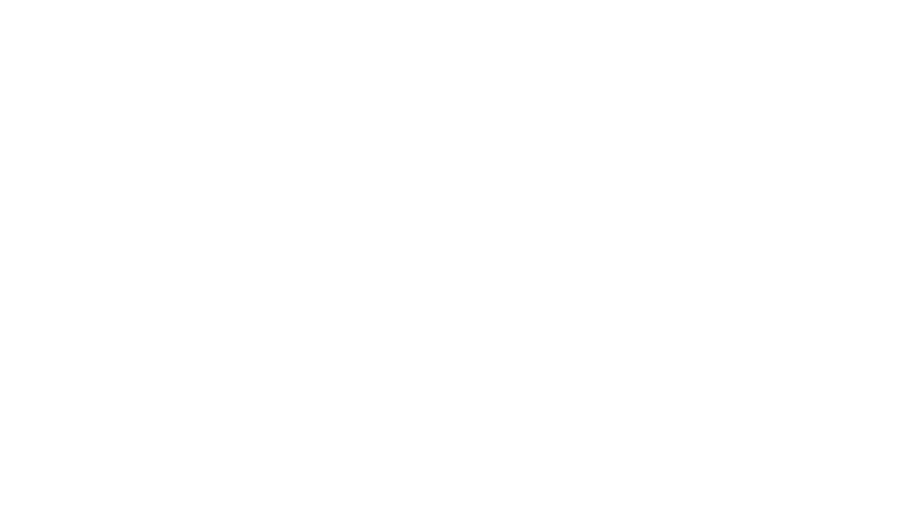
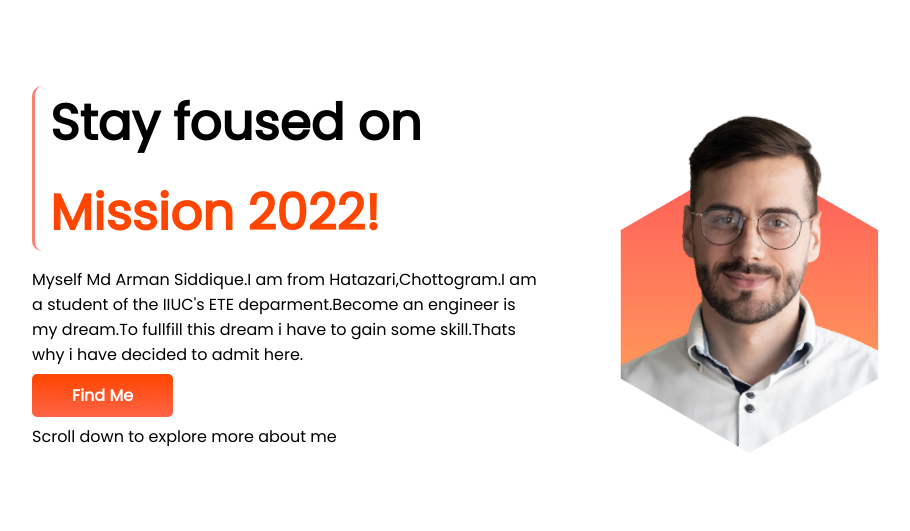
Before and after one commit to armansiddique07/my-first-projects, a plain HTML site: page index.html in a window 1280 px wide. Shown: the whole page, without its empty margins (96-1006 px from the left). Drawn offline with Linux system fonts and the light colour scheme.

Commit message:
mission part is added

```diff
--- a/index.html
+++ b/index.html
@@ -6,11 +6,35 @@
     <meta http-equiv="X-UA-Compatible" content="IE=edge">
     <meta name="viewport" content="width=device-width, initial-scale=1.0">
     <title>My First Projects</title>
+    <link rel="preconnect" href="https://fonts.googleapis.com">
+    <link rel="preconnect" href="https://fonts.gstatic.com" crossorigin>
+    <link href="https://fonts.googleapis.com/css2?family=Anton&family=Poppins&display=swap" rel="stylesheet">
     <link rel="stylesheet" href="style.css">
 </head>
 
 <body>
+    <section>
+        <div class="half-width">
+            <div class="heading">
+                <h1>Stay foused on</h1>
+                <h1 class="oranged">Mission 2022!</h1>
+            </div>
+            <p>Myself Md Arman Siddique.I am from Hatazari,Chottogram.I am a student of the IIUC's ETE
+                deparment.Become
+                an engineer is my dream.To fullfill this dream i have to gain some skill.Thats why i have decided to
+                admit here.</p>
+            <a class="link-button" target="_blank" href="https://www.linkedin.com/in/armanur-rahman-639a0a229/">Find
+                Me</a>
+            <p>Scroll down to explore more about me</p>
 
+        </div>
+        <div class="half-width">
+            <img src="images/person-3.png" alt="">
+        </div>
+    </section>
+    <section>
+
+    </section>
 </body>
 
 </html>
--- a/style.css
+++ b/style.css
@@ -0,0 +1,37 @@
+body{
+    font-family: 'Poppins', sans-serif;
+}
+h1{
+    font-size: 50px;
+    font-weight: 700;
+    margin: 15px;
+}
+.oranged{
+    color: orangered;
+}
+section{
+    display: flex;
+    padding: 5%;
+}
+.heading{
+    border-left: 3px solid salmon;
+    border-radius: 10px;
+}
+
+.half-width{
+    width: 50%;
+    padding-left: 5%;
+}
+.half-width img{
+    width: 60%;
+    position: relative;
+
+}
+.link-button{
+    text-decoration: none;
+    color: white;
+    font-weight: 700;
+    background-image: linear-gradient(orangered,tomato);
+    padding: 10px 40px;
+    border-radius: 5px;
+}
```
Also changed, not shown: images/person-3.png (added), images/person-4.png (added), images/person-5.png (added), shapes/shape-1.png (added), shapes/shape-3.png (added), shapes/shape-5.png (added), shapes/shape-6.png (added), shapes/shape-8.png (added), 4 other files.
